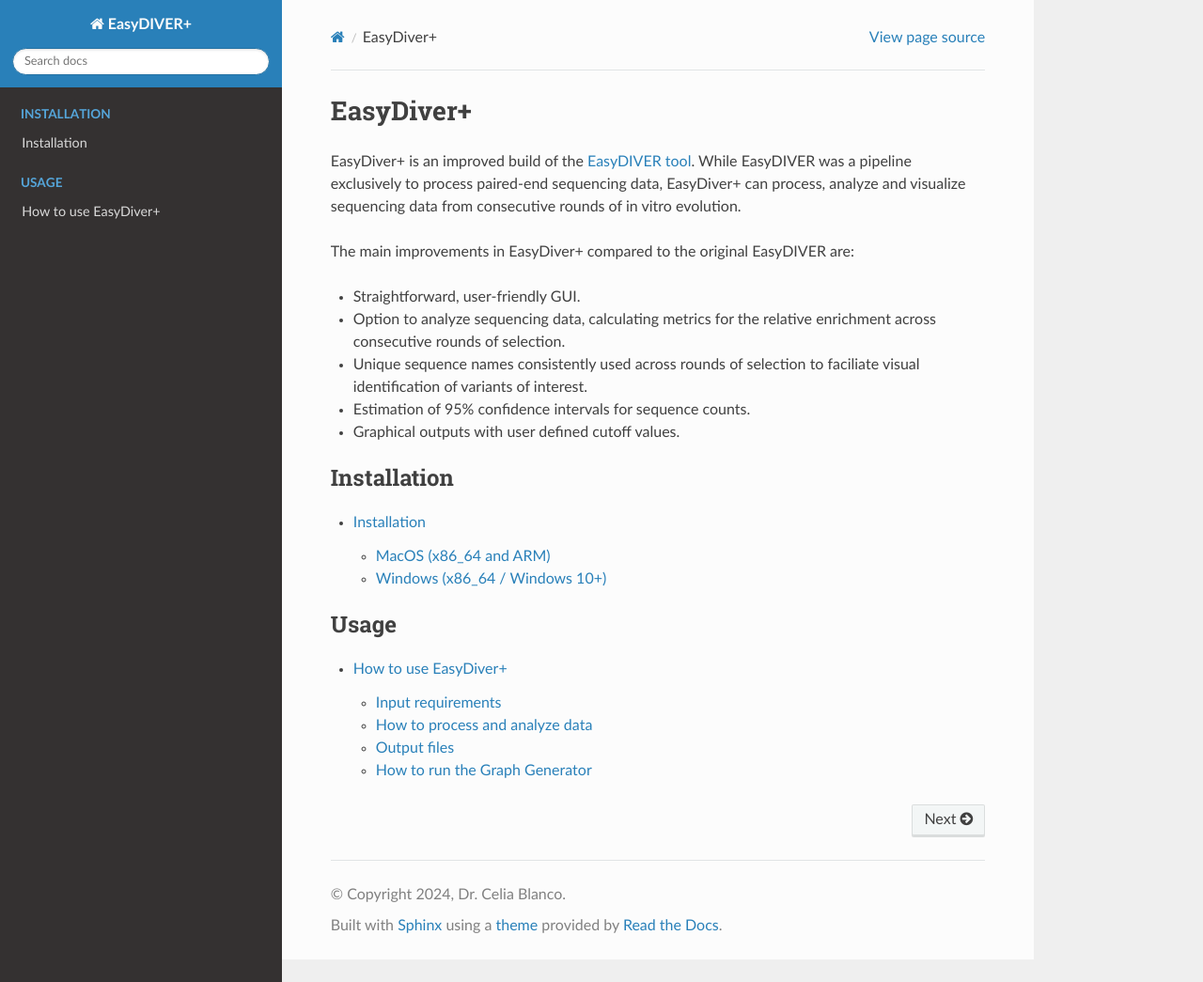
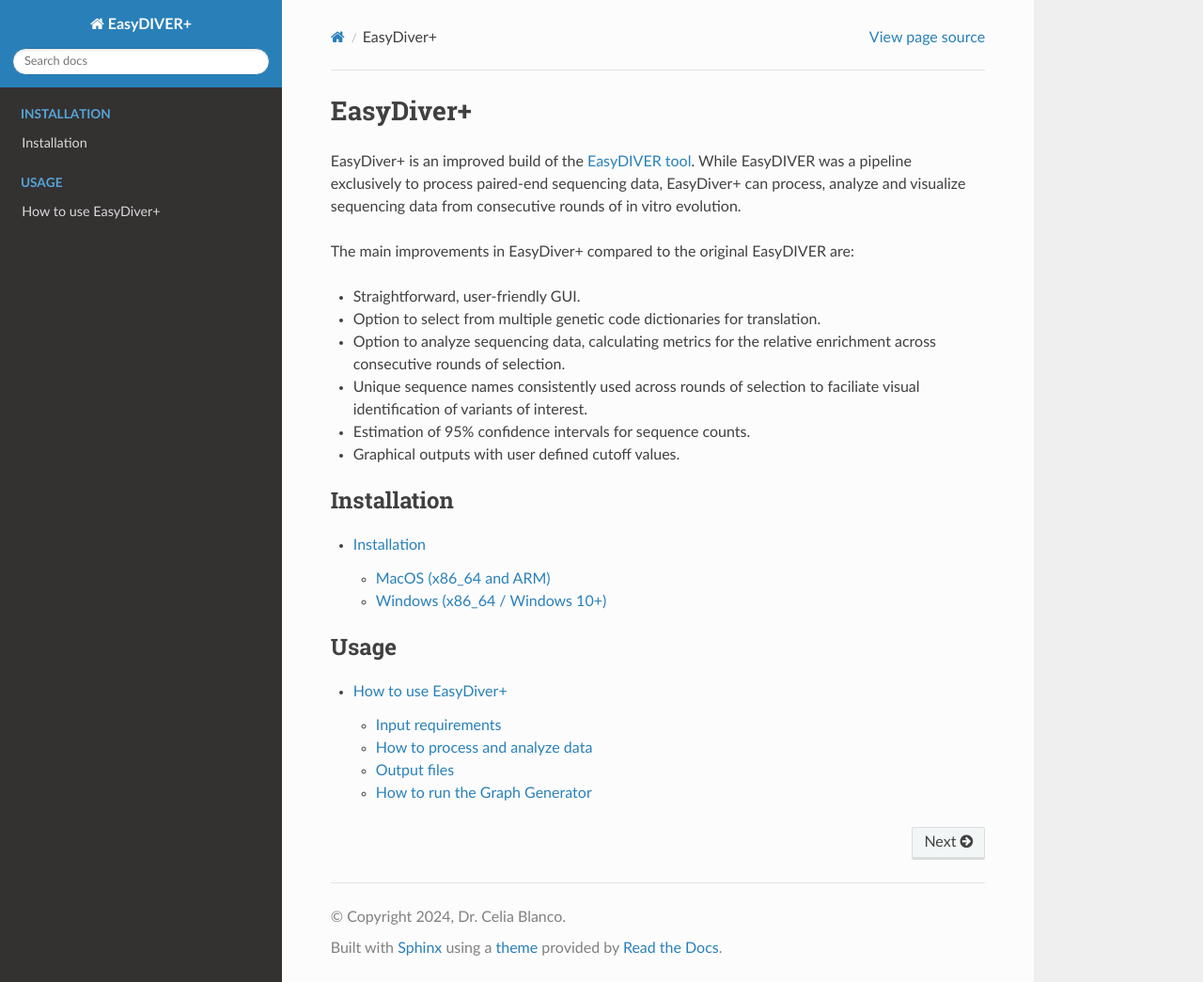
Before and after one commit to celiablanco/EasyDiverPlus, a Sphinx documentation site: the page built from docs/source/index.rst, in a window 1280 px wide and 1045 px high. Shown: the whole window at 94% size. Built offline with Sphinx 7.4.7 and the Read the Docs theme 3.1.0, drawn with Linux system fonts in a browser that asks for light colours.

Commit message:
added custom gencodes

```diff
--- a/docs/source/index.rst
+++ b/docs/source/index.rst
@@ -7,6 +7,7 @@
 The main improvements in EasyDiver+ compared to the original EasyDIVER are:
 
 * Straightforward, user-friendly GUI.
+* Option to select from multiple genetic code dictionaries for translation.
 * Option to analyze sequencing data, calculating metrics for the relative enrichment across consecutive rounds of selection.
 * Unique sequence names consistently used across rounds of selection to faciliate visual identification of variants of interest.
 * Estimation of 95% confidence intervals for sequence counts.
```
